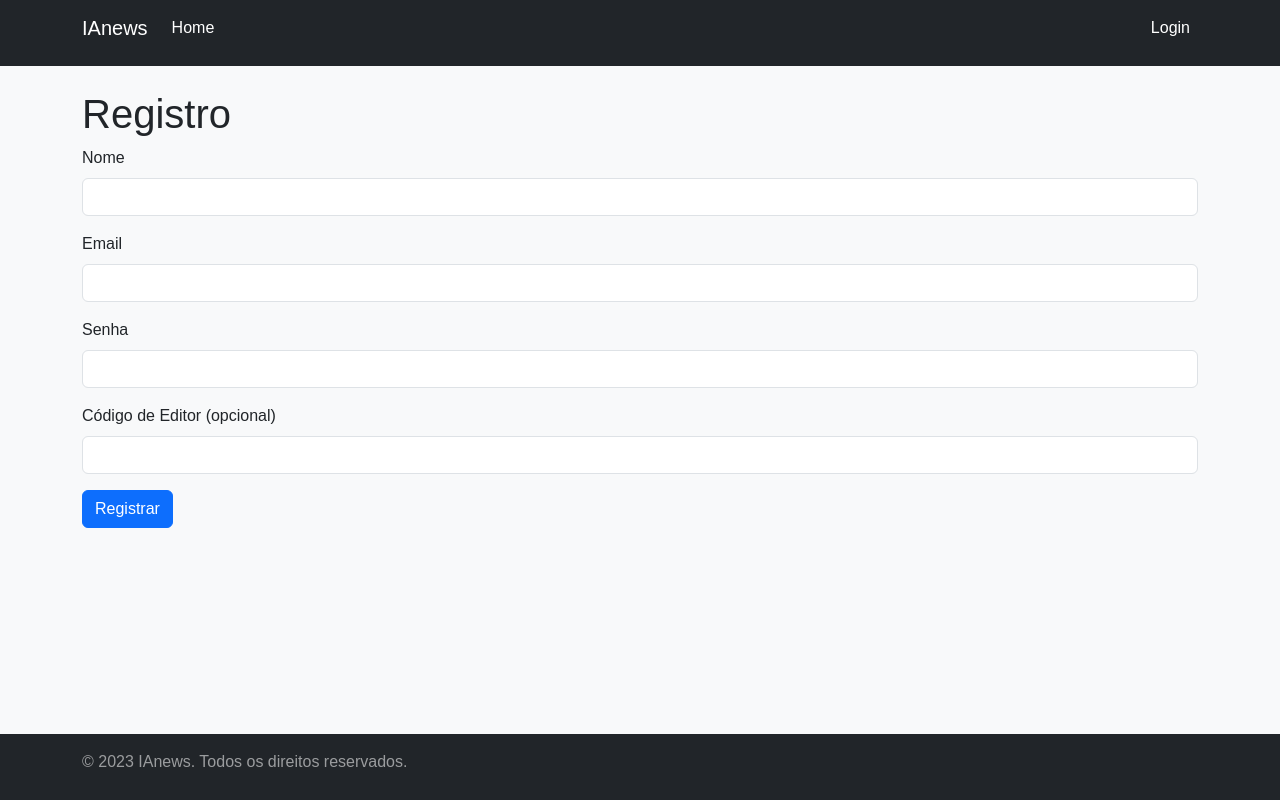
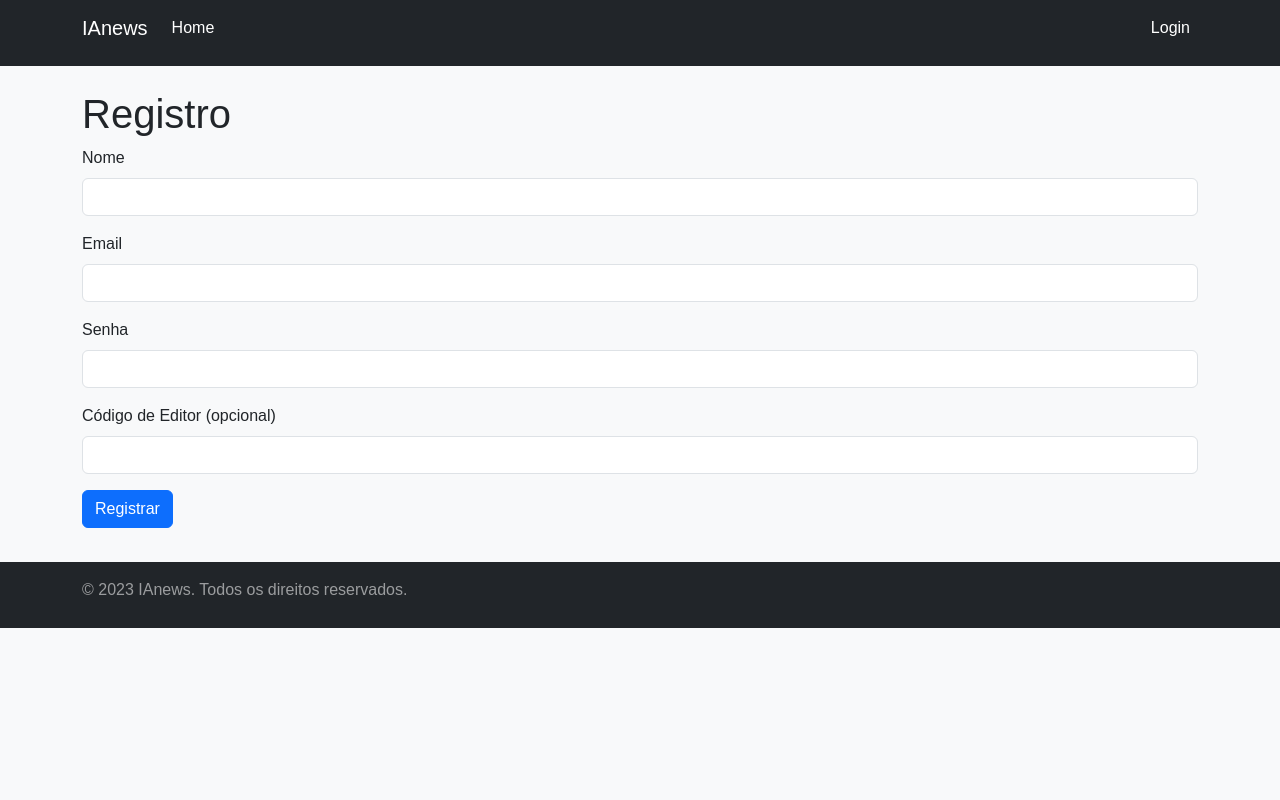
Before and after one commit to vbccha888/ianews, a React (Create React App) app in the folder frontend/: page /register in a window 1280 px wide. Built offline with nearby package versions, Linux system fonts and the light colour scheme.

Commit message:
Ajuste de rodapé

```diff
--- a/frontend/src/components/ArticleCard.jsx
+++ b/frontend/src/components/ArticleCard.jsx
@@ -4,7 +4,7 @@ import { Link } from "react-router-dom";
 
 const ArticleCard = ({ article }) => {
   return (
-    <Card style={{ height: "400px", display: "flex", flexDirection: "column", textAlign: "justify" }}>
+    <Card style={{ height: "500px", display: "flex", flexDirection: "column", textAlign: "justify" }}>
       {/* Exibe a primeira imagem, se existir */}
       {article.images && article.images.length > 0 ? (
         <Card.Img
--- a/frontend/src/components/Footer.jsx
+++ b/frontend/src/components/Footer.jsx
@@ -3,7 +3,7 @@ import { Container, Navbar } from "react-bootstrap";
 
 const Footer = () => {
   return (
-    <Navbar bg="dark" variant="dark" fixed="bottom">
+    <Navbar bg="dark" variant="dark" fixed="relative">
       <Container>
         <Navbar.Text>© 2023 IAnews. Todos os direitos reservados.</Navbar.Text>
       </Container>
```
